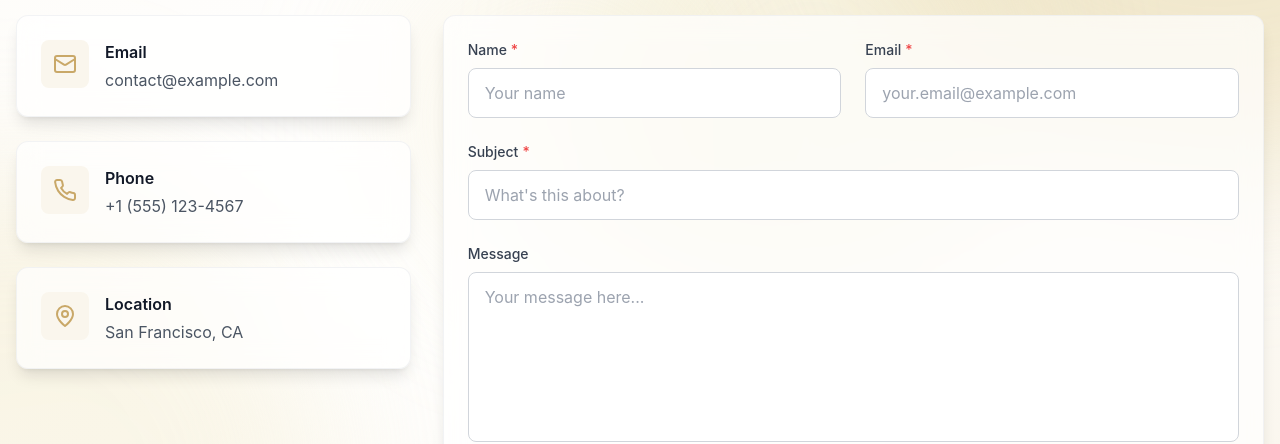
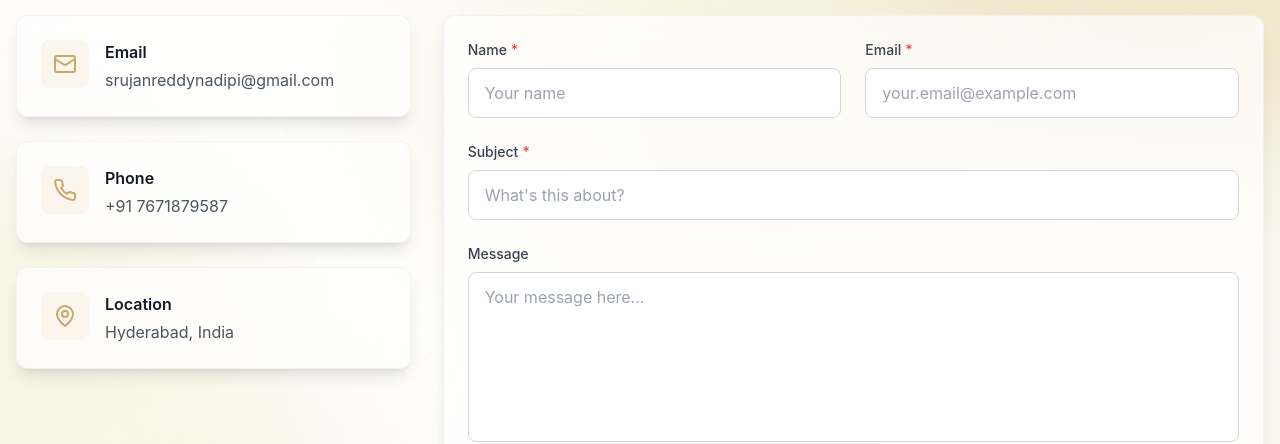
Before and after one commit to srujanreddynadipi/New-Portfolio, a React (Vite) app: page /contact in a window 1280 px wide. Shown: the part 285-729 px from the top of the page. Built offline with nearby package versions, Linux system fonts and the light colour scheme; no server answers; the database is empty.

Commit message:
updated contact inf

```diff
--- a/src/pages/public/Contact.jsx
+++ b/src/pages/public/Contact.jsx
@@ -114,19 +114,19 @@ const Contact = () => {
     {
       icon: Mail,
       title: 'Email',
-      value: 'contact@example.com',
+      value: 'srujanreddynadipi@gmail.com',
       link: 'mailto:contact@example.com',
     },
     {
       icon: Phone,
       title: 'Phone',
-      value: '+1 (555) 123-4567',
-      link: 'tel:+15551234567',
+      value: '+91 7671879587',
+      link: 'tel:7671879587',
     },
     {
       icon: MapPin,
       title: 'Location',
-      value: 'San Francisco, CA',
+      value: 'Hyderabad, India',
       link: null,
     },
   ]
```
